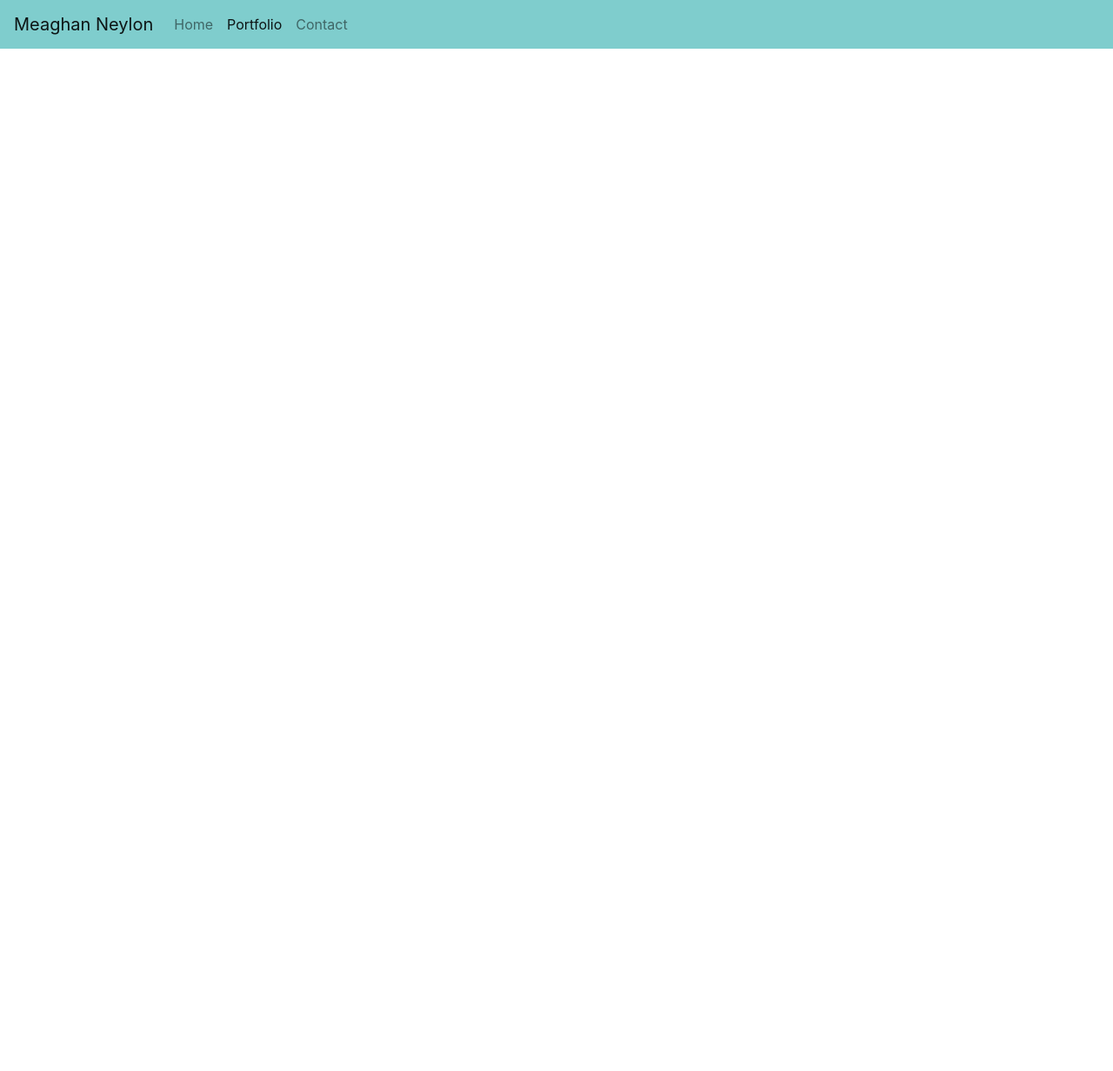
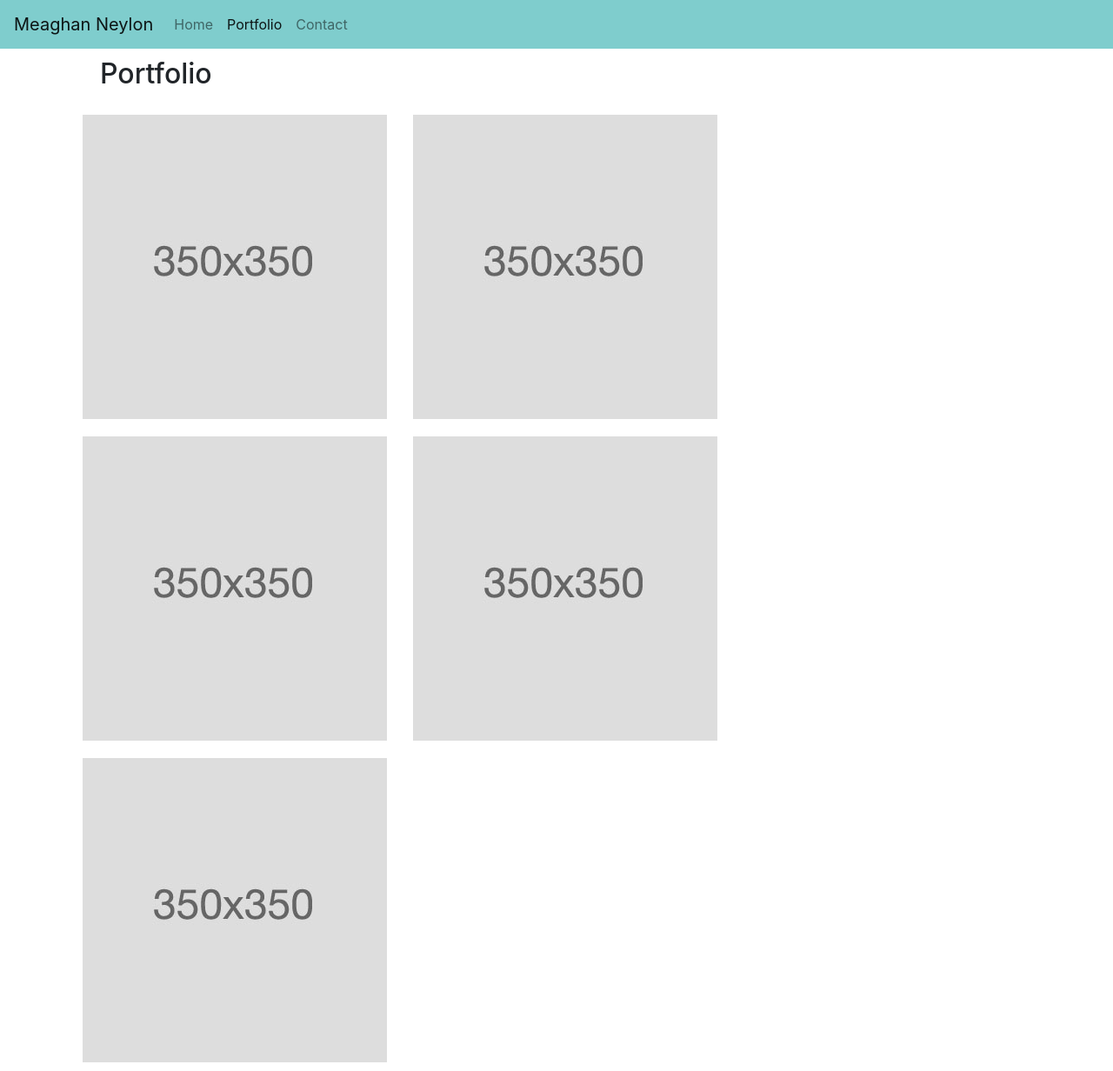
Before and after one commit to neylonmc/Responsive_Portfolio, a plain HTML site: page portfolio.html in a window 1280 px wide. Shown: the whole page at 87% size. Before the commit the page ends 800 px from the top, so only its background shows below. Drawn offline with nearby package versions, Linux system fonts and the light colour scheme.

Commit message:
Added portfolio images in grids.

```diff
--- a/portfolio.css
+++ b/portfolio.css
@@ -0,0 +1,9 @@
+h2 {
+    padding: 10px;
+    margin: 20px;
+}
+
+
+.img-fluid {
+    margin: 10px;
+}
--- a/portfolio.html
+++ b/portfolio.html
@@ -29,5 +29,37 @@
       </div>
       </nav>
 
+    <section class="Portfolio">
+        <div class="container">
+        <h2>Portfolio</h2>
+            <div class="row">
+                <div class="col-sm-4">
+                    <img class="img-fluid" src="images/350.jpg">
+                </div>
+                <div class="col-sm-4">
+                    <img class="img-fluid" src="images/350.jpg">
+                </div>
+            </div>
+
+            <div class="row">
+                <div class="col-sm-4">
+                    <img class="img-fluid" src="images/350.jpg">
+                </div>
+                <div class="col-sm-4">
+                    <img class="img-fluid" src="images/350.jpg">
+                </div>
+             </div>
+
+             <div class="row">
+                <div class="col-sm-4">
+                    <img class="img-fluid" src="images/350.jpg">
+                </div>
+             </div>
+        </div>
+
+    </section>
+
+
+
 </body>
 </html>
```
